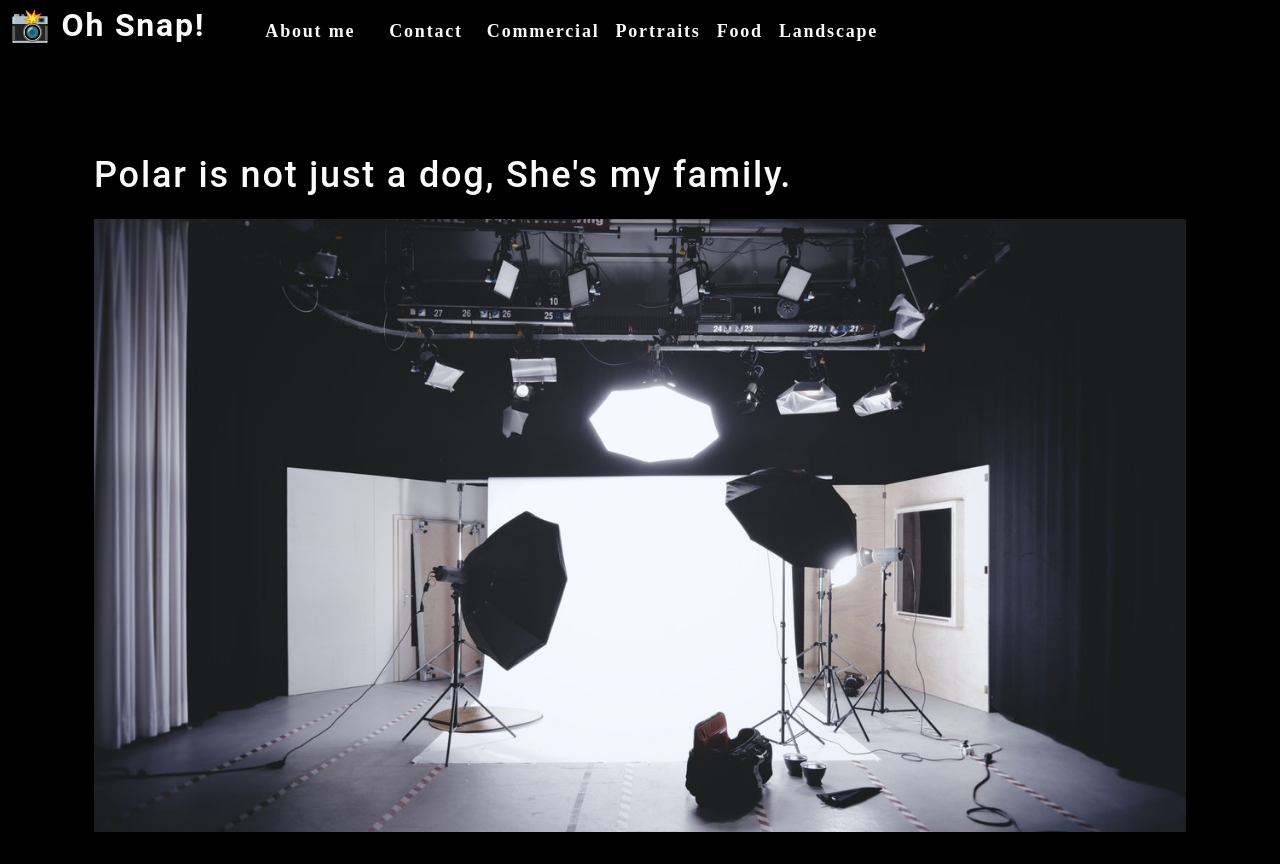
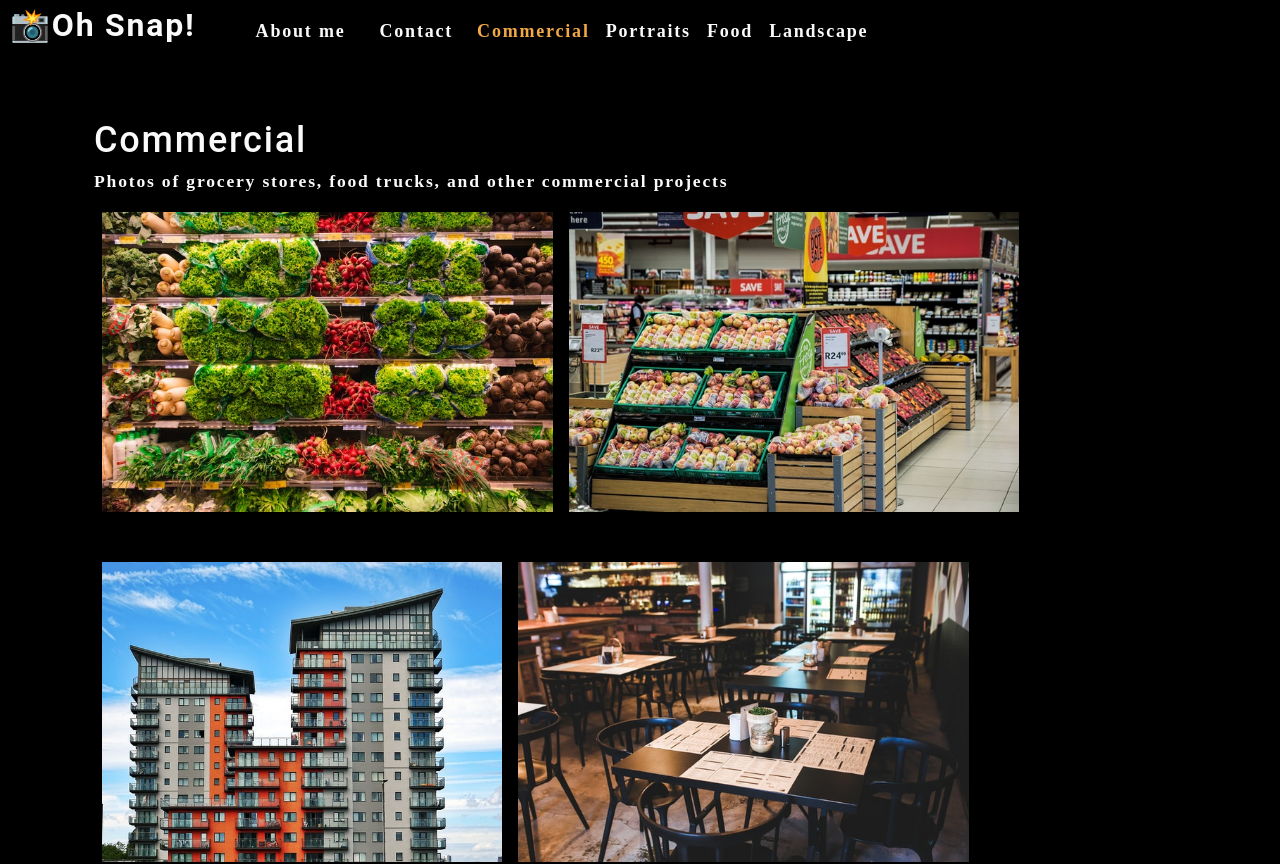
Before and after one commit to MoebusChris/lyza-portfolio, a React (Create React App) app: page / in a window 1280 px wide. Shown: the top 864 px of the page. Built offline with nearby package versions, Linux system fonts and the light colour scheme.

Commit message:
adding useState on photo list

```diff
--- a/src/App.js
+++ b/src/App.js
@@ -1,12 +1,28 @@
-import React from 'react';
+import React, { useState } from 'react';
 import Nav from './components/Nav';
 import About from './components/About';
+import Gallery from './components/Gallery';
 
 function App() {
+
+  const [categories] = useState([
+    { name: 'commercial', description: 'Photos of grocery stores, food trucks, and other commercial projects' },
+    { name: 'portraits', description: 'Portraits of people in my life' },
+    { name: 'food', description: 'Delicious delicacies' },
+    { name: 'landscape', description: 'Fields, farmhouses, waterfalls, and the beauty of nature' }
+  ]);
+
+const [currentCategory, setCurrentCategory] = useState(categories[0]);
+
   return (
     <div>
-      <Nav></Nav>
+      <Nav
+        categories={categories}
+        setCurrentCategory={setCurrentCategory}
+        currentCategory={currentCategory}
+      ></Nav>
       <main>
+        <Gallery currentCategory={currentCategory}></Gallery>
         <About></About>
       </main>
     </div>
--- /dev/null
+++ b/src/components/Gallery/index.js
@@ -0,0 +1,17 @@
+import React from 'react';
+import { capitalizeFirstLetter } from '../../utils/helpers';
+import PhotoList from '../PhotoList';
+
+function Gallery ({ currentCategory }) {
+    const { name, description } = currentCategory;
+
+    return (
+        <section>
+            <h1 data-testid="h1tag">{capitalizeFirstLetter(name)}</h1>
+            <p>{description}</p>
+            <PhotoList category={currentCategory.name} />
+        </section>
+    );
+}
+
+export default Gallery;
--- a/src/components/Nav/index.js
+++ b/src/components/Nav/index.js
@@ -1,41 +1,44 @@
-import React from "react";
+import React, { useEffect } from "react";
 import { capitalizeFirstLetter } from "../../utils/helpers";
 
-function Nav() {
-  const  categories = [
-    { name: 'commercial', description: 'Photos of grocery stores, food trucks, and other commercial projects' },
-    { name: 'portraits', description: 'Portraits of people in my life' },
-    { name: 'food', description: 'Delicious delicacies' },
-    { name: 'landscape', description: 'Fields, farmhouses, waterfalls, and the beauty of nature' }
-  ];
+function Nav(props) {
+  const {
+    categories = [],
+    setCurrentCategory,
+    currentCategory,
+  } = props;
 
-  const handleClick = () => {
-    console.log("click handled")
-  }
+  useEffect(() => {
+    document.title = capitalizeFirstLetter(currentCategory.name);
+  }, [currentCategory]);
 
   return (
-    <header data-testid="header" className="flex-row px-1">
+    <header className="flex-row px-1">
       <h2>
         <a data-testid="link" href="/">
-          <span role="img" aria-label="camera"> 📸</span> Oh Snap!
+          <span role="img" aria-label="camera">📸</span>
+          Oh Snap!
         </a>
       </h2>
       <nav>
         <ul className="flex-row">
           <li className="mx-2">
-            <a data-testid="about" href="#about" onClick={() => handleClick("about")}>
+            <a data-testid="about" href="#about">
               About me
             </a>
           </li>
-          <li className={"mx-2"}>
-            <span onClick={() => handleClick('contact')}>
-              Contact
-            </span>
+          <li className="mx-2">
+            <span>Contact</span>
           </li>
-          {
-            categories.map((category) => (
-              <li className="mx-1" key={category.name} >
-                <span onClick={() => { handleClick(category.name); }}>
+          {categories.map((category) => (
+              <li className={`mx-1 ${
+                currentCategory.name === category.name && 'navActive'
+              }`} key={category.name}>
+                <span
+                onClick={() => {
+                  setCurrentCategory(category)
+                  }}
+                >
                  {capitalizeFirstLetter(category.name)}
                 </span>
               </li>
--- /dev/null
+++ b/src/components/PhotoList/index.js
@@ -0,0 +1,122 @@
+import React, { useState } from "react";
+
+
+const PhotoList = ({ category }) => {
+
+    const [photos] = useState([
+        {
+          name: 'Grocery aisle',
+          category: 'commercial',
+          description: 'Lorem ipsum dolor sit amet, consectetur adipiscing elit. Nunc ultricie',
+        },
+        {
+          name: 'Grocery booth',
+          category: 'commercial',
+          description: 'Lorem ipsum dolor sit amet, consectetur adipiscing elit. Nunc ultricie',
+        },
+        {
+          name: 'Building exterior',
+          category: 'commercial',
+          description: 'Lorem ipsum dolor sit amet, consectetur adipiscing elit. Nunc ultricie',
+        },
+        {
+          name: 'Restaurant table',
+          category: 'commercial',
+          description: 'Lorem ipsum dolor sit amet, consectetur adipiscing elit. Nunc ultricie',
+        },
+        {
+          name: 'Cafe interior',
+          category: 'commercial',
+          description: 'Lorem ipsum dolor sit amet, consectetur adipiscing elit. Nunc ultricie',
+        },
+        {
+          name: 'Cat green eyes',
+          category: 'portraits',
+          description: 'Lorem ipsum dolor sit amet, consectetur adipiscing elit. Nunc ultricie',
+        },
+        {
+          name: 'Green parrot',
+          category: 'portraits',
+          description: 'Lorem ipsum dolor sit amet, consectetur adipiscing elit. Nunc ultricie',
+        },
+        {
+          name: 'Yellow macaw',
+          category: 'portraits',
+          description: 'Lorem ipsum dolor sit amet, consectetur adipiscing elit. Nunc ultricie',
+        },
+        {
+          name: 'Pug smile',
+          category: 'portraits',
+          description: 'Lorem ipsum dolor sit amet, consectetur adipiscing elit. Nunc ultricie',
+        },
+        {
+          name: 'Pancakes',
+          category: 'food',
+          description: 'Lorem ipsum dolor sit amet, consectetur adipiscing elit. Nunc ultricie',
+        },
+        {
+          name: 'Burrito',
+          category: 'food',
+          description: 'Lorem ipsum dolor sit amet, consectetur adipiscing elit. Nunc ultricie',
+        },
+        {
+          name: 'Scallop pasta',
+          category: 'food',
+          description: 'Lorem ipsum dolor sit amet, consectetur adipiscing elit. Nunc ultricie',
+        },
+        {
+          name: 'Burger',
+          category: 'food',
+          description: 'Lorem ipsum dolor sit amet, consectetur adipiscing elit. Nunc ultricie',
+        },
+        {
+          name: 'Fruit bowl',
+          category: 'food',
+          description: 'Lorem ipsum dolor sit amet, consectetur adipiscing elit. Nunc ultricie',
+        },
+        {
+          name: 'Green river',
+          category: 'landscape',
+          description: 'Lorem ipsum dolor sit amet, consectetur adipiscing elit. Nunc ultricie',
+        },
+        {
+          name: 'Docks',
+          category: 'landscape',
+          description: 'Lorem ipsum dolor sit amet, consectetur adipiscing elit. Nunc ultricie',
+        },
+        {
+          name: 'Panoramic village by sea',
+          category: 'landscape',
+          description: 'Lorem ipsum dolor sit amet, consectetur adipiscing elit. Nunc ultricie',
+        },
+        {
+          name: 'Domestic landscape',
+          category: 'landscape',
+          description: 'Lorem ipsum dolor sit amet, consectetur adipiscing elit. Nunc ultricie',
+        },
+        {
+          name: 'Park bench',
+          category: 'landscape',
+          description: 'Lorem ipsum dolor sit amet, consectetur adipiscing elit. Nunc ultricie',
+        },
+      ]);
+
+    const currentPhotos = photos.filter((photo) => photo.category === category);
+
+    return (
+        <div>
+            <div className="flex-row">
+                {currentPhotos.map((image, i) => (
+                    <img
+                        src={require(`../../assets/small/${category}/${i}.jpg`)}
+                        alt={image.name}
+                        className="img-thumbnail mx-1"
+                        key={image.name}
+                    />
+                ))}
+            </div>
+        </div>
+    )
+}
+
+export default PhotoList;
```
